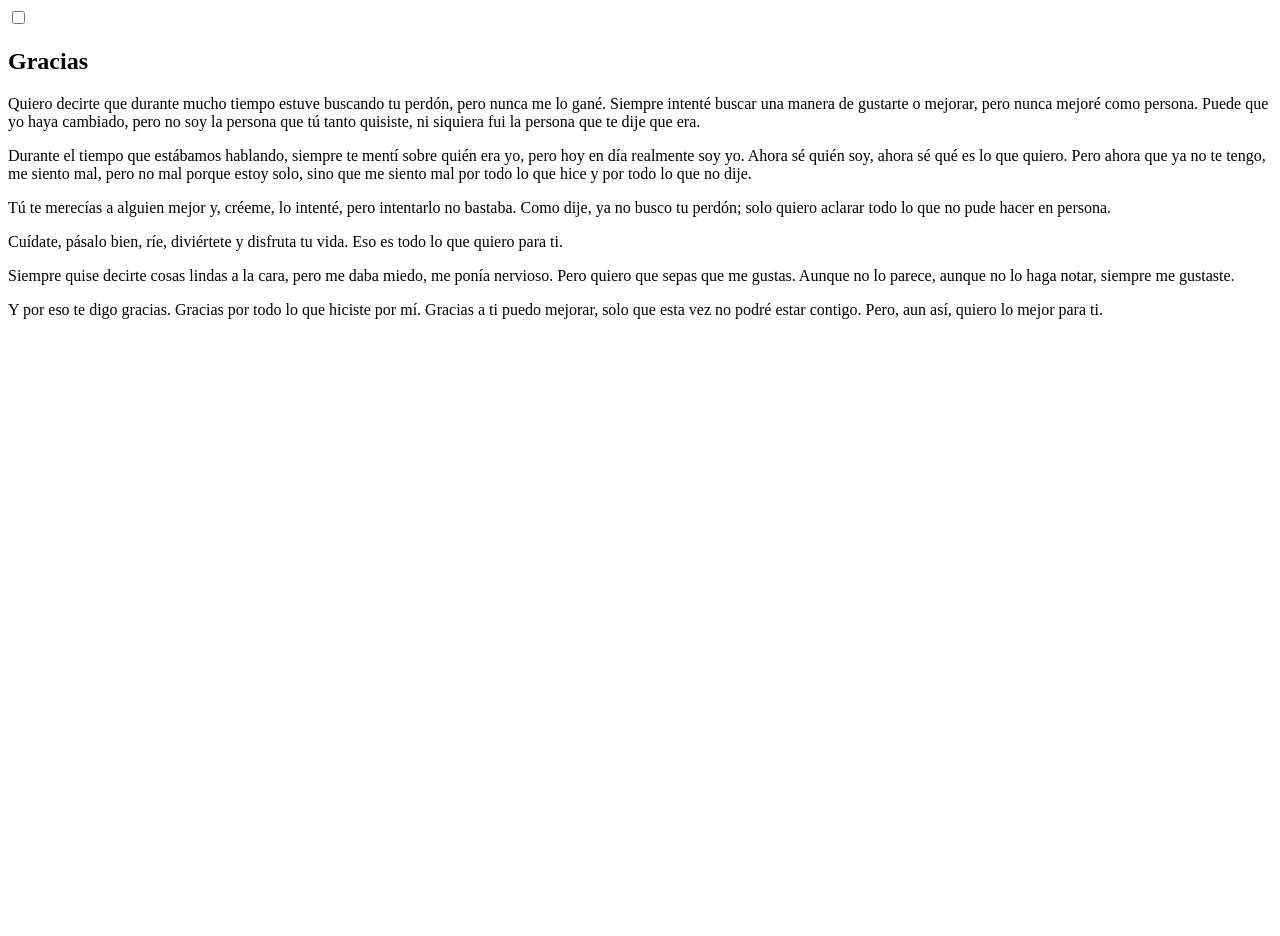
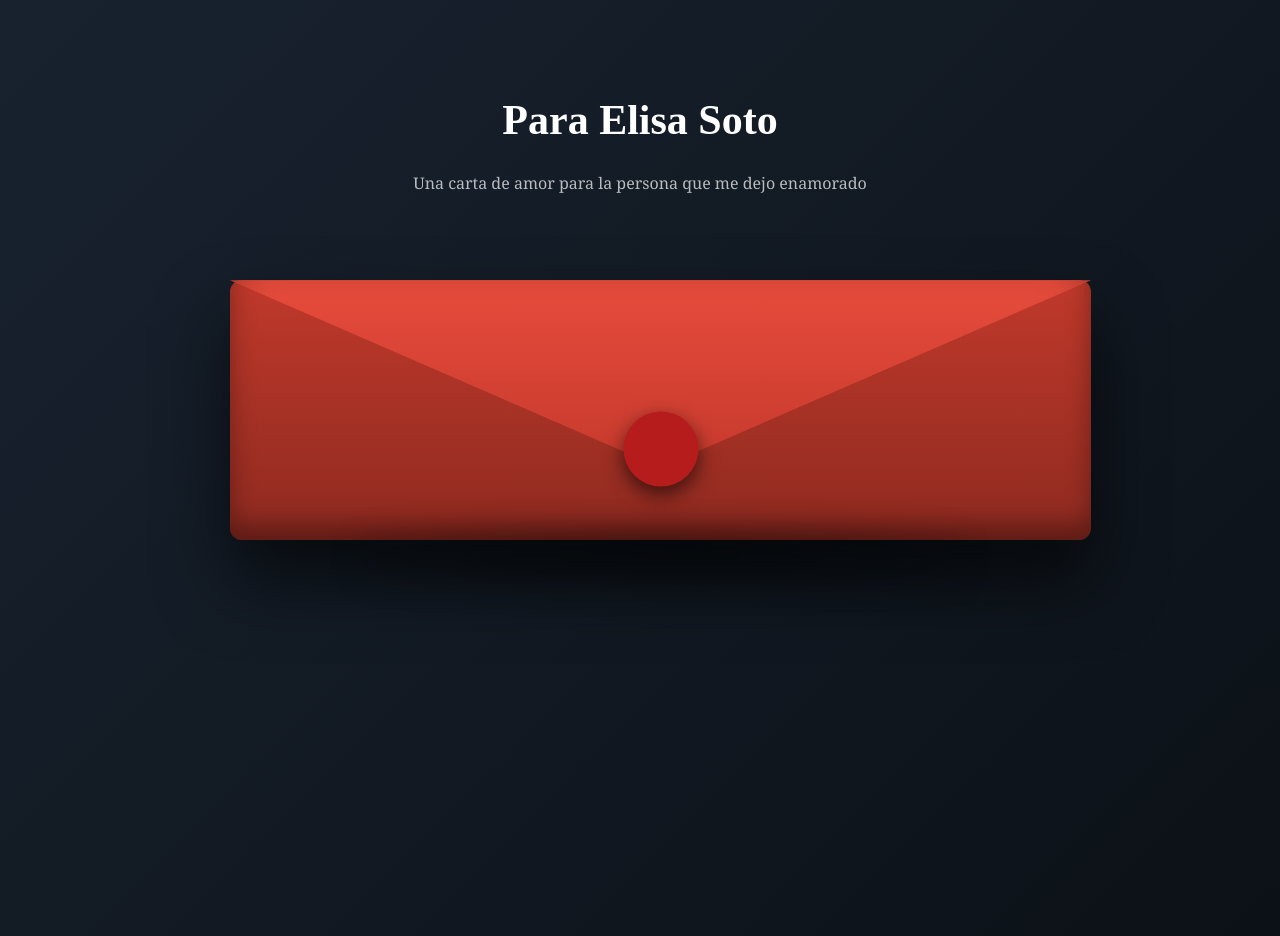
Before and after one commit to marcelo069/Para_Elisa_Soto, a plain HTML site: page index.html in a window 1280 px wide. Before the commit the page ends 800 px from the top, so only its background shows below. Drawn offline with Linux system fonts and the light colour scheme.

Commit message:
Elisa Soto

```diff
--- a/index.html
+++ b/index.html
@@ -5,9 +5,19 @@
     <meta charset="UTF-8">
     <meta name="viewport" content="width=device-width, initial-scale=1.0">
     <title>Aún me gustas</title>
+    <link rel="stylesheet" href="style.css  ">
 </head>
 
 <body>
+
+    <header class="header">
+        <h1 class="titulo">Para Elisa Soto</h1>
+        <p class="subtitle">
+            Una carta de amor para la persona que me dejo enamorado
+        </p>
+
+    </header>
+
     <main>
         <div class="contenedor">
             <input type="checkbox" id="abrir">
```
